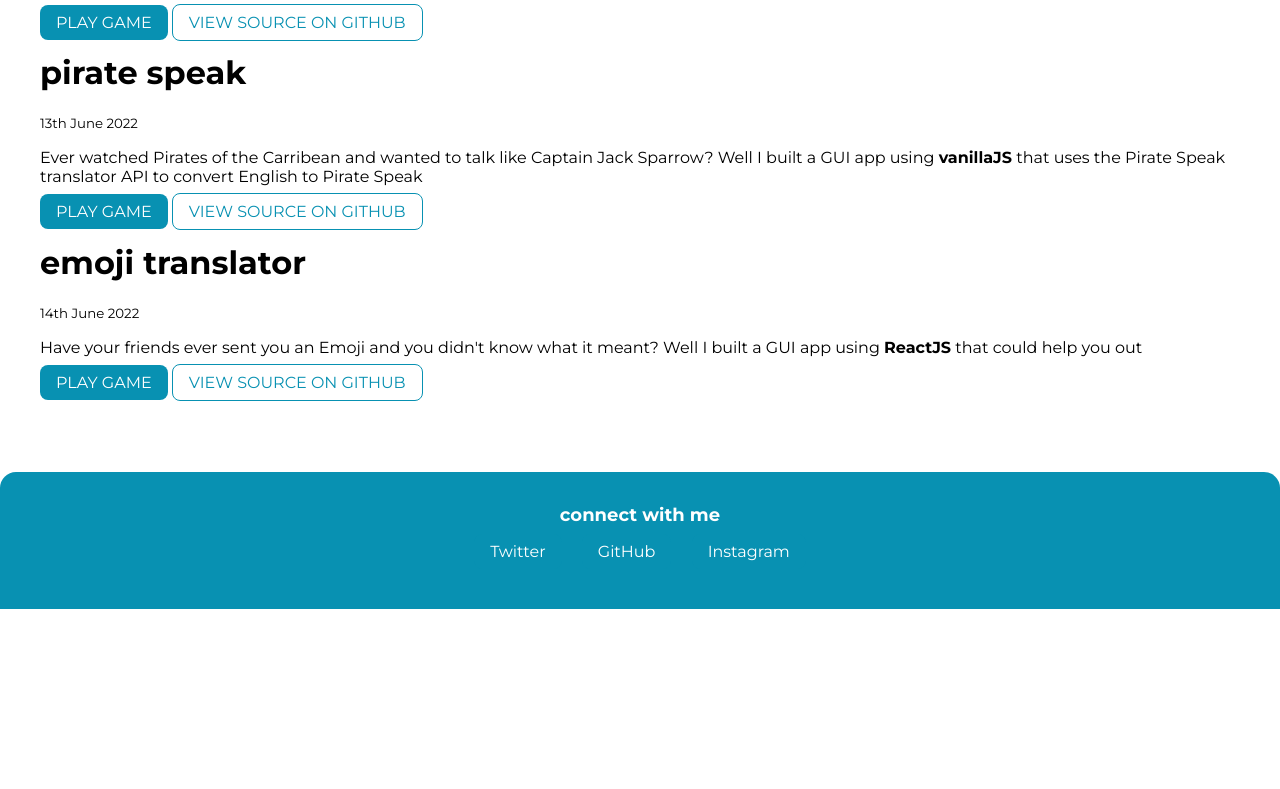
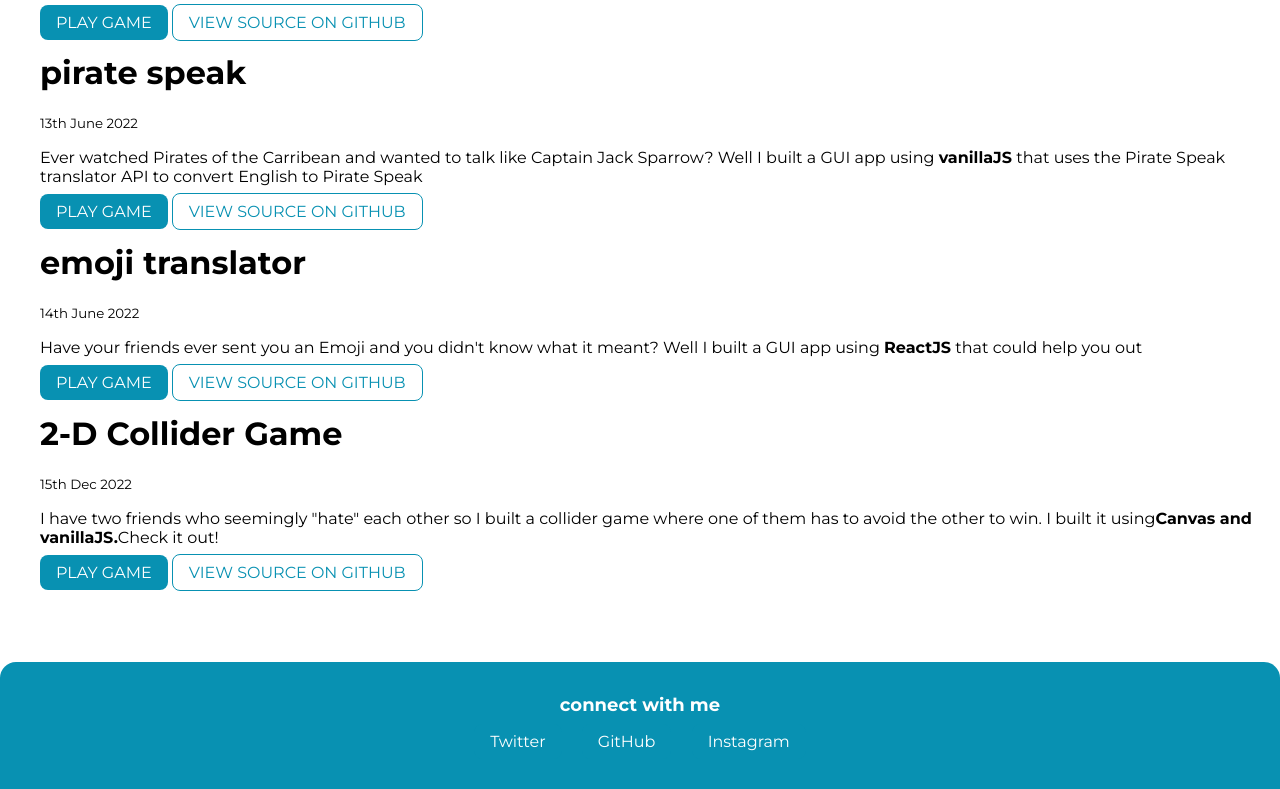
Before and after one commit to sheldor07/yajatgulati-portfoliosite, a plain HTML site: page projects.html in a window 1280 px wide. Shown: the part 765-1554 px from the top of the page. Before the commit the page ends 1374 px from the top, so only its background shows below. Drawn offline with Linux system fonts and the light colour scheme.

Commit message:
updated collider game project

```diff
--- a/projects.html
+++ b/projects.html
@@ -65,6 +65,13 @@
         <a class="link link-primary projects-link" href="https://gg3q1p.csb.app/"> PLAY GAME</a>
         <a class="link link-secondary projects-link" href="https://github.com/sheldor07/yajatgulati-emojipedia"> VIEW SOURCE ON GITHUB</a>
         </li>
+        <li>
+            <h1 class="project-heading">2-D Collider Game</h1>
+        <small>15th Dec 2022</small>
+        <p>I have two friends who seemingly "hate" each other so I built a collider game where one of them has to avoid the other to win. I built it using<strong>Canvas and vanillaJS.</strong>Check it out!</p>
+        <a class="link link-primary projects-link" href="https://t.co/Uu19fpVfNt"> PLAY GAME</a>
+        <a class="link link-secondary projects-link" href="https://github.com/sheldor07/2d-collider-game"> VIEW SOURCE ON GITHUB</a>
+        </li>
     </ol>
     <footer class="footer">
         <div class="footer-header"> connect with me </div>
```
